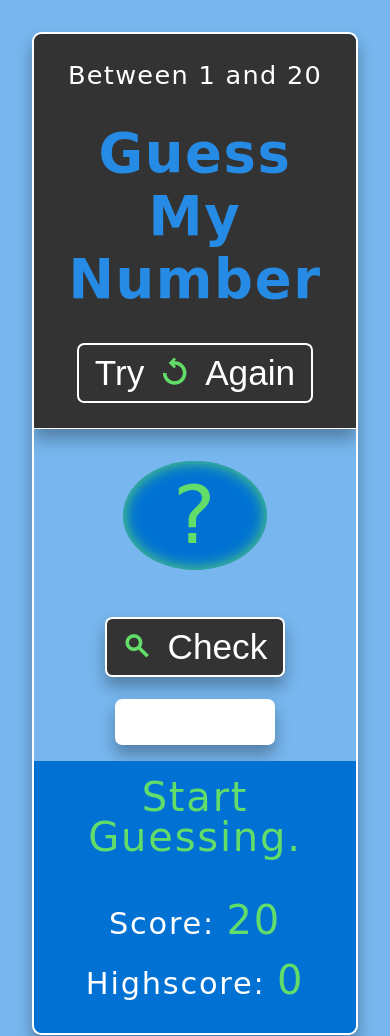
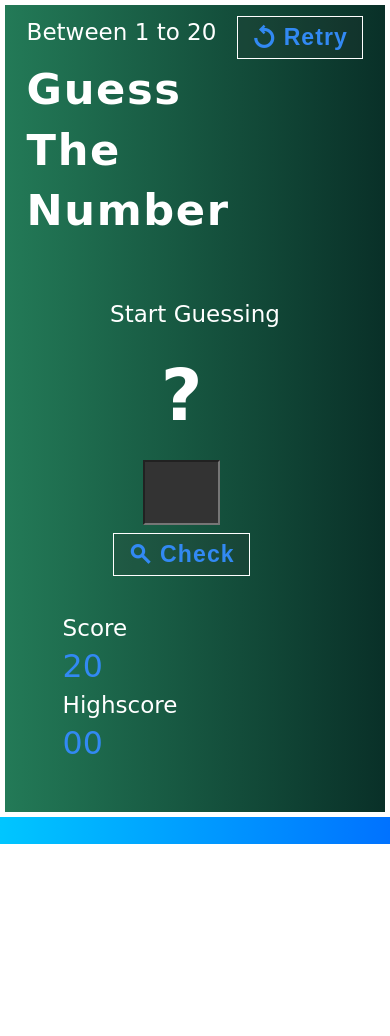
Before and after one commit to shubham310320/Guess-my-number-Game, a plain HTML site: page index.html in a window 390 px wide. Shown: the top 1036 px of the page. After the commit the page ends 844 px from the top, so only its background shows below. Drawn offline with nearby package versions, Linux system fonts and the light colour scheme; a web font is replaced by a local one.

Commit message:
this is the restructure of the same game which helped me clear all my concepts once again and i also learned the click events by myself without any tutorial video or external help by just trial and error method this is time i took only 2 hours i guess

```diff
--- a/index.html
+++ b/index.html
@@ -5,11 +5,7 @@
     <meta http-equiv="X-UA-Compatible" content="IE=edge" />
     <meta name="viewport" content="width=device-width, initial-scale=1.0" />
 
-    <link
-      rel="stylesheet"
-      href="https://fonts.googleapis.com/css2?family=Material+Symbols+Outlined:opsz,wght,FILL,GRAD@48,400,0,0"
-    />
-
+    <!-- THIS IS THE FONTS LINKS SECTION-->
     <link rel="preconnect" href="https://fonts.googleapis.com" />
     <link rel="preconnect" href="https://fonts.gstatic.com" crossorigin />
     <link
@@ -17,50 +13,65 @@
       rel="stylesheet"
     />
 
+    <!-- THIS IS THE ICONS LINKS SECTION-->
+    <link
+      rel="stylesheet"
+      href="https://fonts.googleapis.com/css2?family=Material+Symbols+Outlined:opsz,wght,FILL,GRAD@48,700,1,200"
+    />
+
+    <!-- THIS IS THE CSS LINKS SECTION-->
     <link rel="stylesheet" href="style.css" />
     <link rel="stylesheet" href="media.css" />
 
-    <title>Document</title>
+    <title>Guess The Number</title>
   </head>
   <body>
+    <!-- SECTION CONTAINER -->
     <div class="container">
-      <header>
-        <p class="header-note">Between 1 and 20</p>
-        <h1>Guess My Number</h1>
-        <button class="btn again">
-          Try
-          <span class="material-symbols-outlined replay"> replay </span>Again
+      <!-- SUBPART HEADER -->
+      <header class="header grid col2">
+        <h1 class="game-name">Guess The Number</h1>
+        <p class="game-info">Between 1 to 20</p>
+        <!-- TODO  -->
+        <button class="btn retry">
+          <span class="material-symbols-outlined replay icon"> replay </span>
+          <p class="try-again">Retry</p>
         </button>
       </header>
-      <main id="main">
-        <div class="box1">
-          <input class="input" id="retrieve" type="number" />
 
-          <button class="btn check">
-            <span class="material-symbols-outlined search"> search </span>Check
-          </button>
+      <p class="message">Start Guessing...</p>
 
-          <div id="secretbox" class="secret-number-box">
-            <span id="showNumber" class="secret-number">?</span>
+      <!--SUBPART MAIN  -->
+      <div class="main-box grid col2">
+        <main class="main grid row2">
+          <h2 class="secret-number">?</h2>
+          <div class="ans-box flex flexd">
+            <input type="number" id="input" class="input" />
+            <!-- TODO  -->
+            <button class="btn check">
+              <span class="material-symbols-outlined search icon">
+                search
+              </span>
+              <p class="check-ans">Check</p>
+            </button>
           </div>
-        </div>
+        </main>
 
-        <div class="box2">
-          <div class="score-box">
-            <p class="">
-              Score: <span id="startingscore" class="score">20</span>
-            </p>
+        <!--SUBPART FOOTER -->
+        <section class="scores-section grid row2">
+          <div class="score-box flex">
+            <p>Score</p>
+            <span class="score">20</span>
           </div>
-          <div class="msg-box">
-            <p class="message">Start Guessing.</p>
+          <div class="highscore-box flex">
+            <p>Highscore</p>
+            <span class="highscore">00</span>
           </div>
-          <p class="highscore-box">
-            Highscore: <span class="highscore">0</span>
-          </p>
-        </div>
-      </main>
+        </section>
+      </div>
     </div>
 
+    <!-- THIS IS THE JAVASCRIPT SECTION-->
     <script src="script.js"></script>
   </body>
 </html>
--- a/media.css
+++ b/media.css
@@ -1,142 +1,139 @@
-/* SECTION 1544PX */
-@media (max-width: 96.5em) {
+@media (max-width: 77.75em) {
+  .score {
+    padding-left: 15rem;
+  }
+  .highscore {
+    padding-left: 4rem;
+  }
+}
+
+@media (max-width: 77.75em) {
+  .retry {
+    grid-row: 1/2;
+  }
+
+  input {
+    font-size: 2.4rem;
+    padding: 2.5rem;
+    text-align: center;
+  }
+
+  .message {
+    font-size: 5rem;
+  }
+
+  .scores-section {
+    padding: 5rem;
+    justify-content: flex-end;
+  }
+
+  .score-box,
+  .highscore-box {
+    flex-direction: column;
+    align-items: flex-start;
+    gap: 0;
+  }
+
+  .score,
+  .highscore {
+    padding: 0;
+  }
+}
+
+@media (max-width: 63.75em) {
   html {
     font-size: 52.25%;
   }
-
-  header {
-    gap: 2.4rem;
+}
+@media (max-width: 51.25em) {
+  html {
+    font-size: 48%;
   }
 
-  main {
-    gap: 2rem;
+  .message {
+    font-size: 3.2rem;
   }
 
-  .container {
-    height: 80vh;
-  }
-}
-
-/* SECTION 1400PX */
-@media (max-width: 87.5em) {
-  html {
-    font-size: 50%;
+  body {
+    font-size: 3.2rem;
   }
 
-  header {
-    flex-direction: column;
-    align-items: flex-start;
-    justify-content: flex-start;
-    gap: 4rem;
+  .header {
+    margin-bottom: 4rem;
+  }
+
+  .game-name {
+    font-size: 6rem;
   }
 
   .btn {
-    font-size: 4.4rem;
+    padding: 1rem 2rem;
+    font-size: 3.2rem;
+    font-weight: 800;
+    gap: 1rem;
+    letter-spacing: 1.1px;
   }
 
-  .box1 {
-    column-gap: 2.2rem;
-  }
-  .box2 {
-    padding: 2rem 6rem;
+  .icon {
+    font-size: 3.4rem;
   }
 
-  .message {
-    font-size: 6.5rem;
-  }
-}
-
-/* SECTION 1040PX */
-@media (max-width: 65em) {
-  .container {
-    height: auto;
-  }
-
-  main {
-    max-width: 100%;
-    gap: 2rem;
-  }
-
-  .box2 {
-    width: 100%;
+  input {
+    font-size: 3rem;
   }
 
   .score,
-  .highscore,
-  .message {
-    font-size: 5rem;
-  }
-}
-
-/* SECTION 900PX */
-@media (max-width: 56.25em) {
-  .container {
-    height: 100%;
+  .highscore {
+    color: #3289f3;
+    font-size: 10rem;
   }
 
-  .box2 {
-    grid-template-columns: 1fr;
-    grid-template-rows: repeat(3, 1fr);
-    align-items: start;
-    justify-content: start;
-    gap: 0;
-  }
-  .msg-box {
-    grid-column: 1/3;
-    justify-self: start;
-    grid-row: 1/2;
-  }
-  .score-box {
-    grid-column: 1/3;
-
-    justify-self: start;
-    grid-row: 2/3;
-  }
-  .highscore-box {
-    grid-column: 1/3;
-
-    justify-self: start;
-    grid-row: 3/4;
-  }
-}
-
-/* SECTION 544PX */
-@media (max-width: 34em) {
-  .header-note {
-    align-self: center;
-    text-align: center;
+  .main {
+    padding: 5rem;
   }
 
-  .btn {
-    align-self: center;
-  }
-
-  .box1 {
-    display: flex;
-    flex-direction: column-reverse;
-    align-items: center;
-    gap: 2.8rem;
-  }
-  .secret-number-box {
-    width: 80%;
-    border-radius: 50%;
-    margin-bottom: 3rem;
-  }
   .secret-number {
     font-size: 10rem;
   }
 
-  .box2 {
-    grid-template-rows: 2fr 1fr 1fr;
+  .container {
+    background: -webkit-linear-gradient(
+      to left,
+      #093028,
+      #237a57
+    ); /* Chrome 10-25, Safari 5.1-6 */
+    background: linear-gradient(
+      to left,
+      #093028,
+      #237a57
+    ); /* W3C, IE 10+/ Edge, Firefox 16+, Chrome 26+, Opera 12+, Safari 7+ */
   }
 
-  .msg-box {
-    margin-bottom: 5rem;
-  }
-  .highscore-box {
-    justify-self: center;
-  }
-  .score-box {
-    justify-self: center;
+  .ans-box {
+    gap: 1rem;
   }
 }
+
+@media (max-width: 31.25em) {
+  html {
+    font-size: 45%;
+  }
+
+  .header {
+    margin-bottom: 8rem;
+  }
+
+  .main-box {
+    display: flex;
+    flex-direction: column;
+    align-items: flex-start;
+  }
+  .main {
+    padding: 0;
+  }
+
+  .score,
+  .highscore {
+    font-size: 4.4rem;
+  }
+}
--- a/script.js
+++ b/script.js
@@ -1,100 +1,79 @@
-"use strict";
+const check = document.querySelector(".check");
+const replay = document.querySelector(".retry");
+let input = document.getElementById("input");
 
-const check = document.querySelector(".check");
-const retry = document.querySelector(".again");
-const box1 = document.getElementById("main");
-const secretBox = document.getElementById("secretbox");
-const winNumberShown = document.getElementById("showNumber");
-const retrieve = document.getElementById("retrieve");
+// THIS IS FUNCTIONS AREA
+function message(x) {
+  document.querySelector(".message").textContent = x;
+}
 
-const score = function (x) {
+function score(x) {
   document.querySelector(".score").textContent = x;
-};
-const highscore = function (x) {
+}
+
+function highscore(x) {
   document.querySelector(".highscore").textContent = x;
-};
-const message = function (x) {
-  document.querySelector(".message").textContent = x;
-};
-const secretNumber = function (x) {
+}
+
+function secret(x) {
   document.querySelector(".secret-number").textContent = x;
-};
+}
 
-// SECTION ~~~~~~~~~~~~~~~~~~~~~~~~~~~~~~~~~~~~~~~~~~~~~~~~~THESE ARE THE STARTING CONDITIONS
-console.log();
+function checker() {
+  let value = Number(document.querySelector("input").value);
 
-const answer = Math.trunc(Math.random() * 21);
+  // SUBDIVISION WIN
+  if (value === guess) {
+    message("🎊🥳You Won!🥳🎊");
+    if (startScore > startHighscore) startHighscore = startScore;
+
+    highscore(startHighscore);
+
+    secret(guess);
+  } else if (!value) {
+    message("Please Guess Something");
+  }
+  // SUBDIVISION WRONG GUESS
+  else {
+    if (startScore > 1) {
+      value < guess ? message("Too Low") : message("Too High");
+      startScore--;
+      score(`${startScore}`);
+    } else {
+      score(0);
+      message("You Loser 😂🤣");
+      secret(guess);
+    }
+  }
+}
+
+// SECTION TODO STARTING
+const guess = Math.trunc(Math.random() * 20 + 1);
 let startScore = 20;
 let startHighscore = 0;
 
-console.log(answer);
+// SECTION CHECK
 
-// SECTION ~~~~~~~~~~~~~~~~~~~~~~~~~~~~~~~~~~~~~~~~~~~~~~~~~THIS IS THE CHECK BUTTON LOGIC
+document.querySelector(".check").addEventListener("click", checker());
 
-check.addEventListener("click", function () {
-  let value = Number(retrieve.value);
-
-  // SUBPART This is the Winning situation
-
-  if (value === answer) {
-    message("You Guessed Right!🎊🎉🥳");
-    secretNumber(answer);
-    box1.style.backgroundColor = "#63dd6a";
-    secretBox.style.backgroundColor = "#63dd6a";
-    winNumberShown.style.color = "#268be4";
-
-    //SUBDIVISION this is the HIGHSCORE LOGIC
-    if (startScore > startHighscore) {
-      highscore(startScore);
-    }
-  } else if (!value) {
-    message("i have Brain, its Empty!😂");
-  } else {
-    value < answer ? message("guess High") : message("gassed High");
-
-    if (startScore > 1) {
-      startScore--;
-    }
-
-    // SUBPART This is the Losing situation situation
-    else {
-      startScore = 0;
-      message("Try again YOU LOSER");
-      box1.style.backgroundColor = "#e42626de";
-      secretNumber("REALLY");
-      secretBox.style.backgroundColor = "#e42626de";
-      secretBox.style.border = "none";
-      secretBox.style.width = "100%";
-      secretBox.style.borderRadius = "0";
-      secretBox.style.gridColumn = "1/-1";
-      secretBox.style.boxShadow = "none";
-
-      winNumberShown.style.fontSize = "10rem";
-      winNumberShown.style.color = "#63dd6a";
-    }
-    score(startScore);
+document.addEventListener("keypress", (x) => {
+  if (x.code === "Enter" || x.code === "NumpadEnter") {
+    checker();
   }
 });
 
-// SECTION ~~~~~~~~~~~~~~~~~~~~~~~~~~~~~~~~~~~~~~~~~~~~~~~~~THIS IS THE AGAIN BUTTON LOGIC
+// SECTION RETRY
 
-retry.addEventListener("click", function () {
-  const answer = Math.trunc(Math.random() * 21);
+function playAgain() {
+  const guess = Math.trunc(Math.random() * 20 + 1);
+  let startScore = 20;
+  score(20);
+  message("Start Guessing");
+  secret("?");
+  input.innerText = "";
+}
 
-  let startScore = 20;
-  score(startScore);
-  secretNumber("?");
-  box1.style.backgroundColor = "#268be49f";
-  secretBox.style.backgroundColor = "#268be4";
-  winNumberShown.style.color = "#63dd6a";
-
-  secretBox.style.width = "20rem";
-  secretBox.style.borderRadius = "50%";
-  secretBox.style.gridColumn = "2 / span2";
-  secretBox.style.boxShadow = "inset 0 0 2rem #63dd69";
-  secretBox.style.boxShadow = "0 0 4rem rgba(0, 0, 0, 0.308)";
-
-  winNumberShown.style.fontSize = "12rem";
-
-  retrieve.value = retrieve.defaultValue;
+replay.addEventListener("click", playAgain());
+document.addEventListener("keypress", (x) => {
+  if (x.code === "KeyR") playAgain();
 });
--- a/style.css
+++ b/style.css
@@ -1,184 +1,184 @@
+/* THIS IS GENERAL STYLES*/
+
 * {
   margin: 0;
   padding: 0;
-  box-sizing: inherit;
+  box-sizing: border-box;
 }
 
 html {
   font-size: 62.5%;
-  box-sizing: border-box;
 }
 
 body {
   font-family: "Rampart One", cursive;
-  letter-spacing: 1.3px;
-  background-color: #268be49f;
+  font-size: 4.4rem;
+  font-weight: 400;
+  line-height: 1.4;
   color: #fff;
-  padding: 4rem;
+
+  background: #00c6ff; /* fallback for old browsers */
+  background: -webkit-linear-gradient(
+    to left,
+    #0072ff,
+    #00c6ff
+  ); /* Chrome 10-25, Safari 5.1-6 */
+  background: linear-gradient(
+    to left,
+    #0072ff,
+    #00c6ff
+  ); /* W3C, IE 10+/ Edge, Firefox 16+, Chrome 26+, Opera 12+, Safari 7+ */
 }
 
 .container {
-  height: 90vh;
-  display: grid;
-  gap: 0;
-  border: 0.3rem solid #fff;
-  border-radius: 1.2rem;
+  /* margin: 5rem 5rem; */
+  border: 5px solid #fff;
+
   overflow: hidden;
-  box-shadow: 0 1.2rem 2rem rgba(0, 0, 0, 0.308);
+
+  padding: 1.5rem 3rem;
+
+  background: #093028; /* fallback for old browsers */
+  background: -webkit-linear-gradient(
+    to left,
+    #237a57,
+    #093028
+  ); /* Chrome 10-25, Safari 5.1-6 */
+  background: linear-gradient(
+    to left,
+    #237a57,
+    #093028
+  ); /* W3C, IE 10+/ Edge, Firefox 16+, Chrome 26+, Opera 12+, Safari 7+ */
 }
 
-header {
-  background-color: #333;
-  width: 100%;
-  display: flex;
-  gap: 3.2rem;
-  align-items: flex-start;
-  justify-content: space-around;
-  margin: 0 auto;
-  border-bottom: 0.3px solid #fff;
-  box-shadow: 0 1.2rem 2rem rgba(0, 0, 0, 0.308);
-  padding: 3.2rem;
+.main-box {
+  column-gap: 5rem;
 }
 
-.header-note {
-  font-size: 3.2rem;
-  /* color: rgb(252, 252, 252); */
+/* SUBDIVISION GRID */
+.grid {
+  display: grid;
 }
 
-h1 {
-  font-size: 6.8rem;
-  text-align: center;
-  color: #268be4;
-  letter-spacing: 1.6px;
-  justify-self: flex-start;
+.col2 {
+  grid-template-columns: repeat(2, 1fr);
+}
+.col3 {
+  grid-template-columns: repeat(3, 1fr);
 }
 
+.row2 {
+  grid-template-rows: repeat(2, 1fr);
+}
+.row3 {
+  grid-template-rows: repeat(3, 1fr);
+}
+
+/* SUBDIVISION FLEX */
+.flex {
+  display: flex;
+  gap: 5rem;
+  align-items: center;
+  justify-content: center;
+}
+
+.flexd {
+  flex-direction: column;
+}
+
+/* SUBDIVISION BUTTONS */
 .btn {
-  background-color: #333;
-  color: #ffffff;
-  font-size: 3rem;
   display: flex;
   align-items: center;
+  justify-content: center;
   gap: 2rem;
-  border: 0.3rem solid #fff;
-  border-radius: 0.9rem;
-  padding: 1rem 2rem;
-  cursor: pointer;
-}
-.replay {
-  font-size: 3.6rem;
-  font-weight: bolder;
-  color: #63dd6a;
+  padding: 2rem 5rem;
+  background-color: rgba(51, 51, 51, 0.192);
+  color: #3289f3;
+  font-size: 4rem;
+  border: 1px solid #fff;
+  /* border-radius: 0.9rem; */
 }
 
-/* SECTION --------MAIN BODY */
-
-main {
-  display: flex;
-  flex-direction: column;
-  align-items: center;
-  justify-content: space-between;
-  gap: 8rem;
+.icon {
+  font-size: 5rem;
+  font-weight: 900;
+  color: #3289f3;
 }
 
-/* SECTION --------BOX1 */
-
-.box1 {
-  display: grid;
-  grid-template-columns: repeat(4, 1fr);
-  grid-template-rows: 2fr 1fr;
-  gap: 8rem;
-  padding-top: 4rem;
+input {
+  font-family: inherit;
+  font-size: 5rem;
+  width: 25%;
+  background-color: #333;
+  color: #fff;
+  padding: 2.5rem 5rem;
+  justify-self: center;
+  align-self: center;
 }
-
 input::-webkit-outer-spin-button,
 input::-webkit-inner-spin-button {
   -webkit-appearance: none;
   margin: 0;
 }
-.input {
-  overflow: hidden;
-  padding: 0 6.5rem;
-  max-width: 20rem;
-  font-size: 5rem;
-  font-weight: 800;
-  font-family: "Rampart One", cursive;
-  box-shadow: 0 1.2rem 2rem rgba(0, 0, 0, 0.308);
 
-  grid-column: 1/3;
-  grid-row: 2/-1;
-  border: none;
-  border-radius: 0.9rem;
+/* THIS IS STYLING PART */
+
+.message {
+  font-size: 8rem;
+  text-align: center;
+  margin-bottom: 2rem;
 }
 
-.check {
-  grid-column: 3/-1;
-  grid-row: 2/-1;
-  display: flex;
-  align-items: center;
-  justify-content: center;
-  box-shadow: 0 1.2rem 2rem rgba(0, 0, 0, 0.308);
-}
-.search {
-  font-size: 3.6rem;
-  font-weight: bolder;
-  color: #63dd6a;
+/* SECTION HEADER */
+.header {
+  align-items: start;
+  justify-content: space-between;
+  margin-bottom: 9.6rem;
 }
 
-.secret-number-box {
-  grid-column: 2 / span2;
-  max-width: 20rem;
-  text-align: center;
-  background-color: rgb(1, 114, 212);
-  box-shadow: 0 0 4rem rgba(0, 0, 0, 0.308);
-  box-shadow: inset 0 0 2rem #63dd69;
-  padding: 1rem;
-  border-radius: 50%;
-}
-.secret-number {
-  font-size: 12rem;
-  font-weight: 400;
-  color: #63dd6a;
+.game-info {
+  grid-row: 1/-1;
+  grid-column: 1/2;
 }
 
-/* SECTION --------BOX2 */
-.box2 {
-  padding: 2rem 12rem;
-  display: grid;
-  grid-template-columns: repeat(8, 1fr);
-  gap: 6.4rem;
-  align-items: start;
-  background-color: rgb(1, 114, 212);
+.game-name {
+  font-size: 8rem;
+  letter-spacing: 1.6px;
+
+  grid-column: 1/2;
 }
 
-.score-box,
-.highscore-box,
-.msg-box {
-  letter-spacing: 1.8px;
-  font-weight: 500;
-  font-size: 3.8rem;
-}
-.score-box {
-  grid-column: 1/2;
-}
-.highscore-box {
-  grid-column: 8/-1;
-}
-.score,
-.highscore {
-  font-size: 8rem;
-  color: #63dd6a;
-}
-.msg-box {
-  grid-column: 3 / 7;
-  text-align: center;
-}
-.highscore-box {
+.retry {
+  grid-column: 2/3;
   justify-self: end;
 }
 
-.message {
-  line-height: 1;
-  font-size: 8rem;
-  color: #63dd6a;
+/* SECTION MAIN */
+
+.main {
+  align-items: start;
+  justify-content: center;
+  text-align: center;
+  padding: 3rem;
 }
+
+.secret-number {
+  font-size: 15rem;
+}
+
+/* SECTION FOOTER */
+
+.scores-section {
+  align-items: center;
+  justify-items: start;
+}
+
+.score,
+.highscore {
+  padding-left: 20rem;
+  font-size: 15rem;
+}
+.score {
+  padding-left: 28rem;
+}
```
